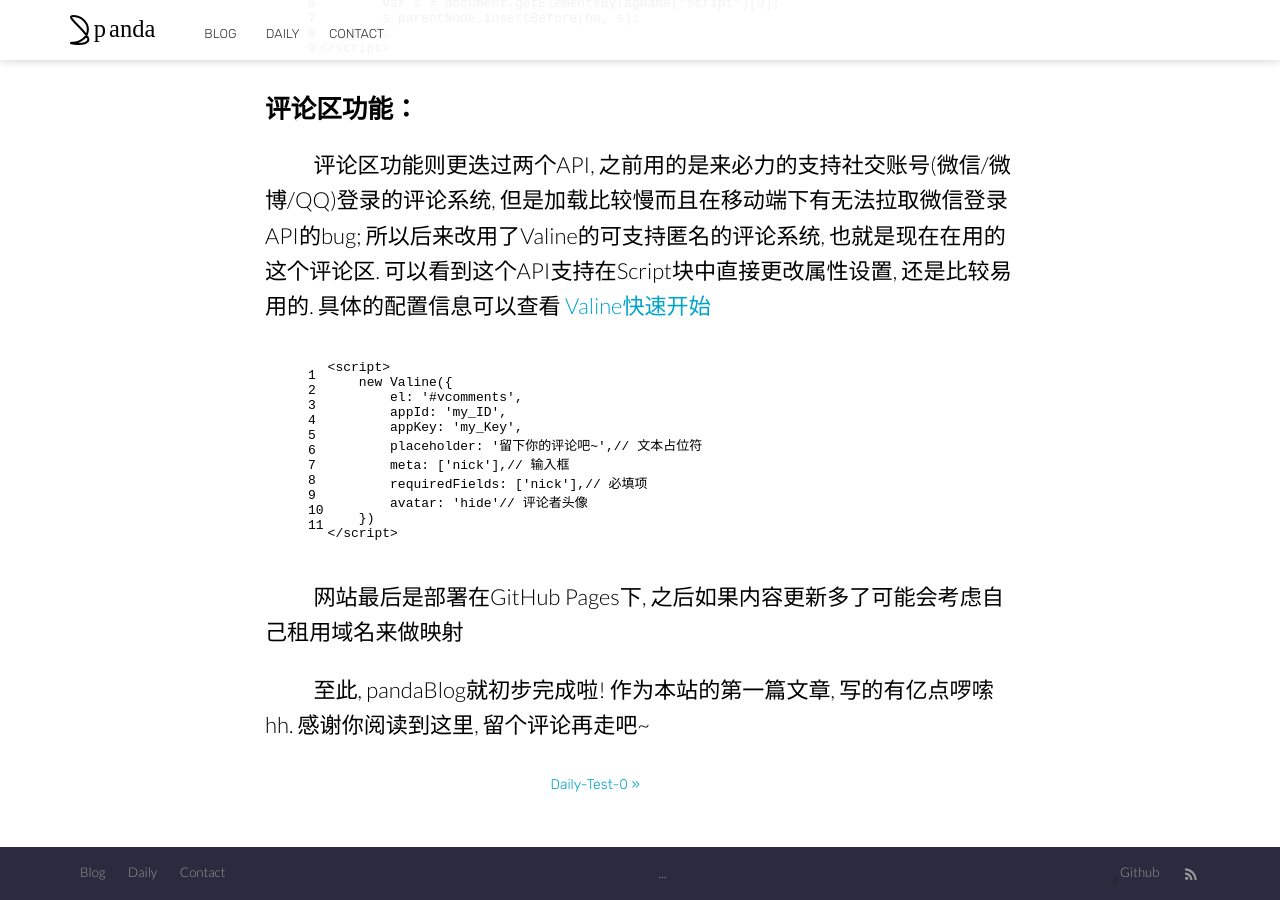
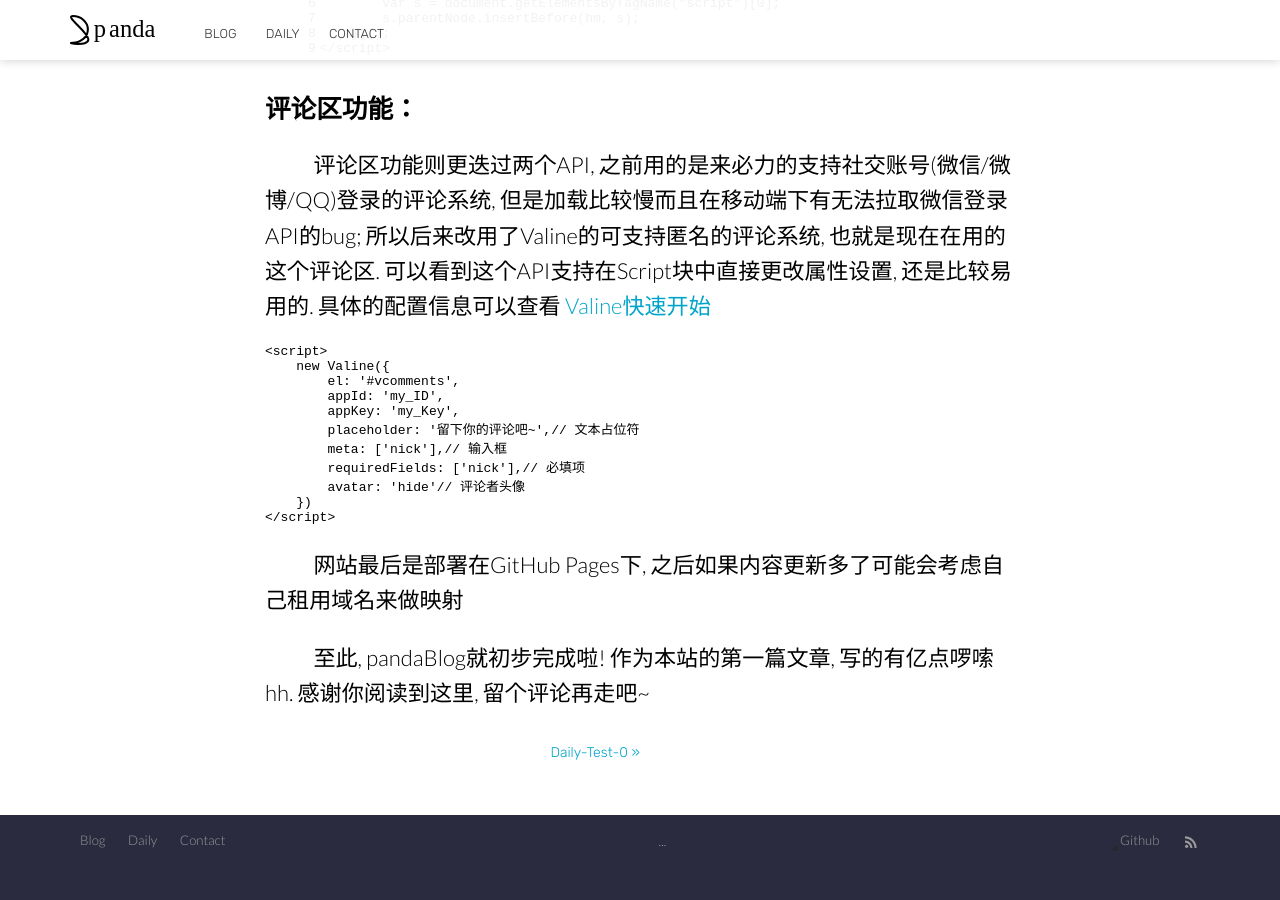
Before and after one commit to pandacase/pandacase.github.io, a Jekyll site: the page built from _posts/2023-03-11-pandaBlog.md, in a window 1280 px wide and 900 px high, scrolled down 4845 px. Built offline with Jekyll 4.4.1, drawn with Linux system fonts in a browser that asks for light colours; nearby versions of some CDN libraries; comment, search, counter and statistics services are not loaded; a style sheet for code colours, icons or effects is not loaded; after the commit the page ends 5713 px from its top, so only the background shows below that.

Commit message:
Update 2023-03-11-pandaBlog.md

````diff
--- a/_posts/2023-03-11-pandaBlog.md
+++ b/_posts/2023-03-11-pandaBlog.md
@@ -103,7 +103,7 @@ image: https://s1.ax1x.com/2023/03/14/pplBuvj.jpg
 
 &emsp;&emsp; 评论区功能则更迭过两个API, 之前用的是来必力的支持社交账号(微信/微博/QQ)登录的评论系统, 但是加载比较慢而且在移动端下有无法拉取微信登录API的bug; 所以后来改用了Valine的可支持匿名的评论系统, 也就是现在在用的这个评论区. 可以看到这个API支持在Script块中直接更改属性设置, 还是比较易用的. 具体的配置信息可以查看 [Valine快速开始](https://valine.js.org/quickstart.html)
 
-{% highlight html linenos %}
+```html
 <script>
     new Valine({
         el: '#vcomments',
@@ -115,7 +115,7 @@ image: https://s1.ax1x.com/2023/03/14/pplBuvj.jpg
         avatar: 'hide'// 评论者头像
     })
 </script>
-{% endhighlight %}
+```
 
 &emsp;&emsp; 网站最后是部署在GitHub Pages下, 之后如果内容更新多了可能会考虑自己租用域名来做映射
 
````
